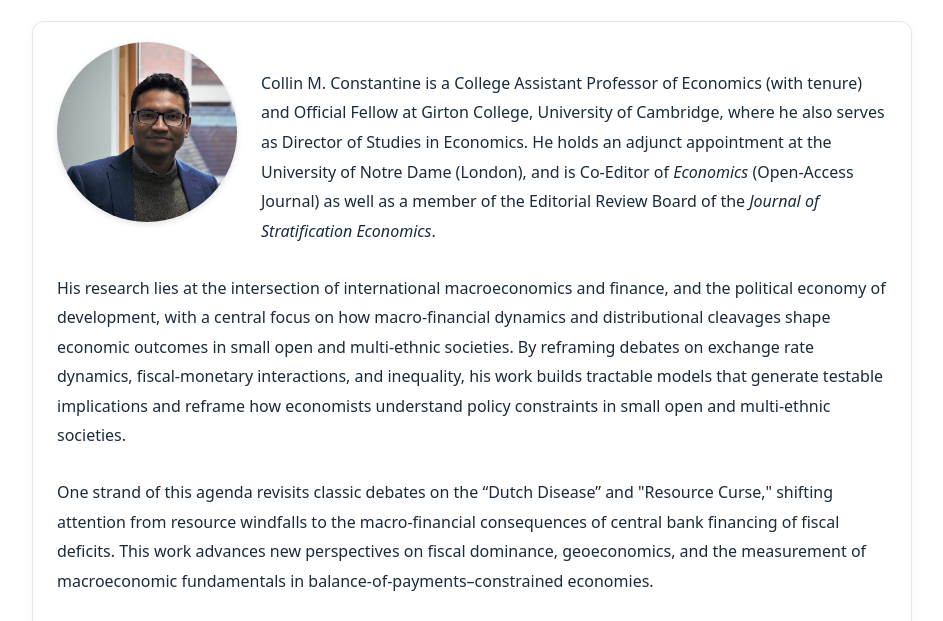
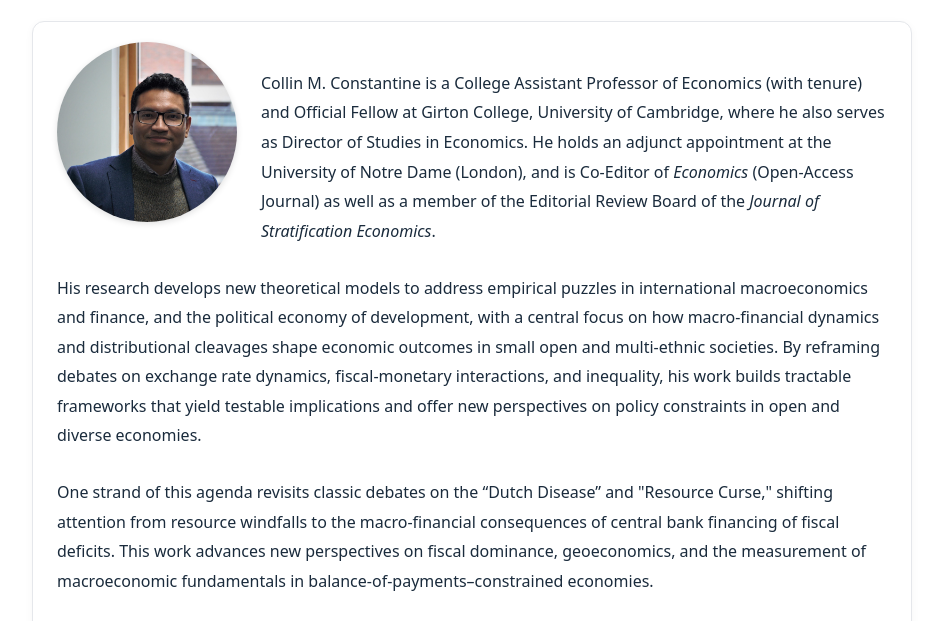
Before and after one commit to collin8818/constantine.github.io, a plain HTML site: page about.html in a window 1280 px wide. Shown: the part 142-763 px from the top of the page, without its empty margins (168-1111 px from the left). Drawn offline with Linux system fonts and the light colour scheme.

Commit message:
Update about.html

```diff
--- a/about.html
+++ b/about.html
@@ -35,7 +35,7 @@
   Collin M. Constantine is a College Assistant Professor of Economics (with tenure) and Official Fellow at Girton College, University of Cambridge, where he also serves as Director of Studies in Economics. He holds an adjunct appointment at the University of Notre Dame (London), and is Co-Editor of <em>Economics</em> (Open-Access Journal) as well as a member of the Editorial Review Board of the <em>Journal of Stratification Economics</em>.
 </p>
 </p>
-      <p>His research lies at the intersection of international macroeconomics and finance, and the political economy of development, with a central focus on how macro-financial dynamics and distributional cleavages shape economic outcomes in small open and multi-ethnic societies. By reframing debates on exchange rate dynamics, fiscal-monetary interactions, and inequality, his work builds tractable models that generate testable implications and reframe how economists understand policy constraints in small open and multi-ethnic societies.</p>
+      <p>His research develops new theoretical models to address empirical puzzles in international macroeconomics and finance, and the political economy of development, with a central focus on how macro-financial dynamics and distributional cleavages shape economic outcomes in small open and multi-ethnic societies. By reframing debates on exchange rate dynamics, fiscal-monetary interactions, and inequality, his work builds tractable frameworks that yield testable implications and offer new perspectives on policy constraints in open and diverse economies.</p>
       <p>One strand of this agenda revisits classic debates on the “Dutch Disease” and "Resource Curse," shifting attention from resource windfalls to the macro-financial consequences of central bank financing of fiscal deficits. This work advances new perspectives on fiscal dominance, geoeconomics, and the measurement of macroeconomic fundamentals in balance-of-payments–constrained economies.</p>
       <p>Another strand develops a joint analysis of class and ethnicity to explain how distributional cleavages shape inequality and development. Drawing on the experience of multi-ethnic societies such as Guyana, South Africa, and Mexico, Constantine formalises mechanisms traditionally examined through narrative approaches, creating testable hypotheses on when class overrides ethnicity, how ideology shapes inequality, and what political economy constraints limit redistribution.</p>
      <p>Together, these strands form a unified program aimed at integrating macro-finance with the political economy of inequality, offering new theoretical tools for understanding the development trajectories of emerging economies.</p>
```
